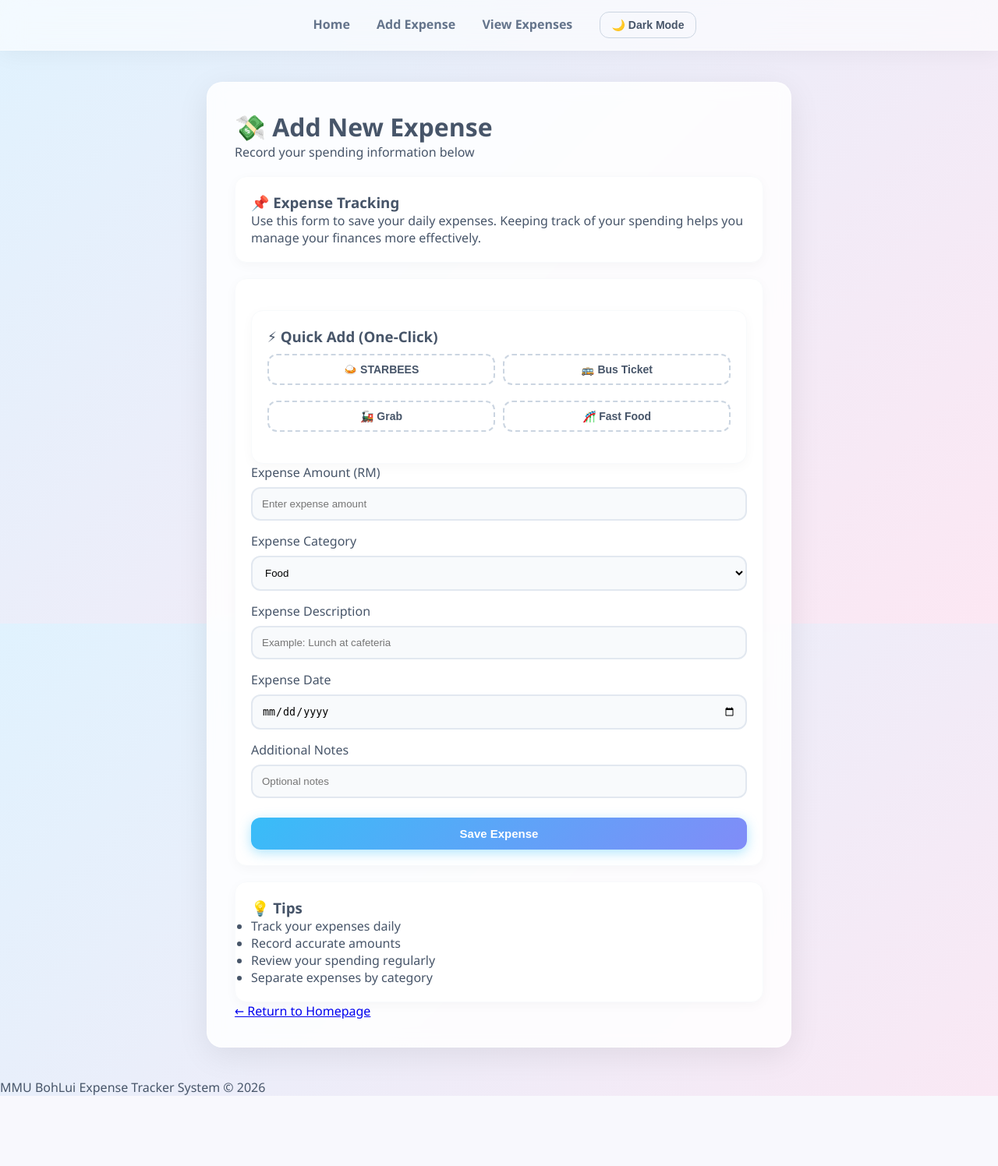
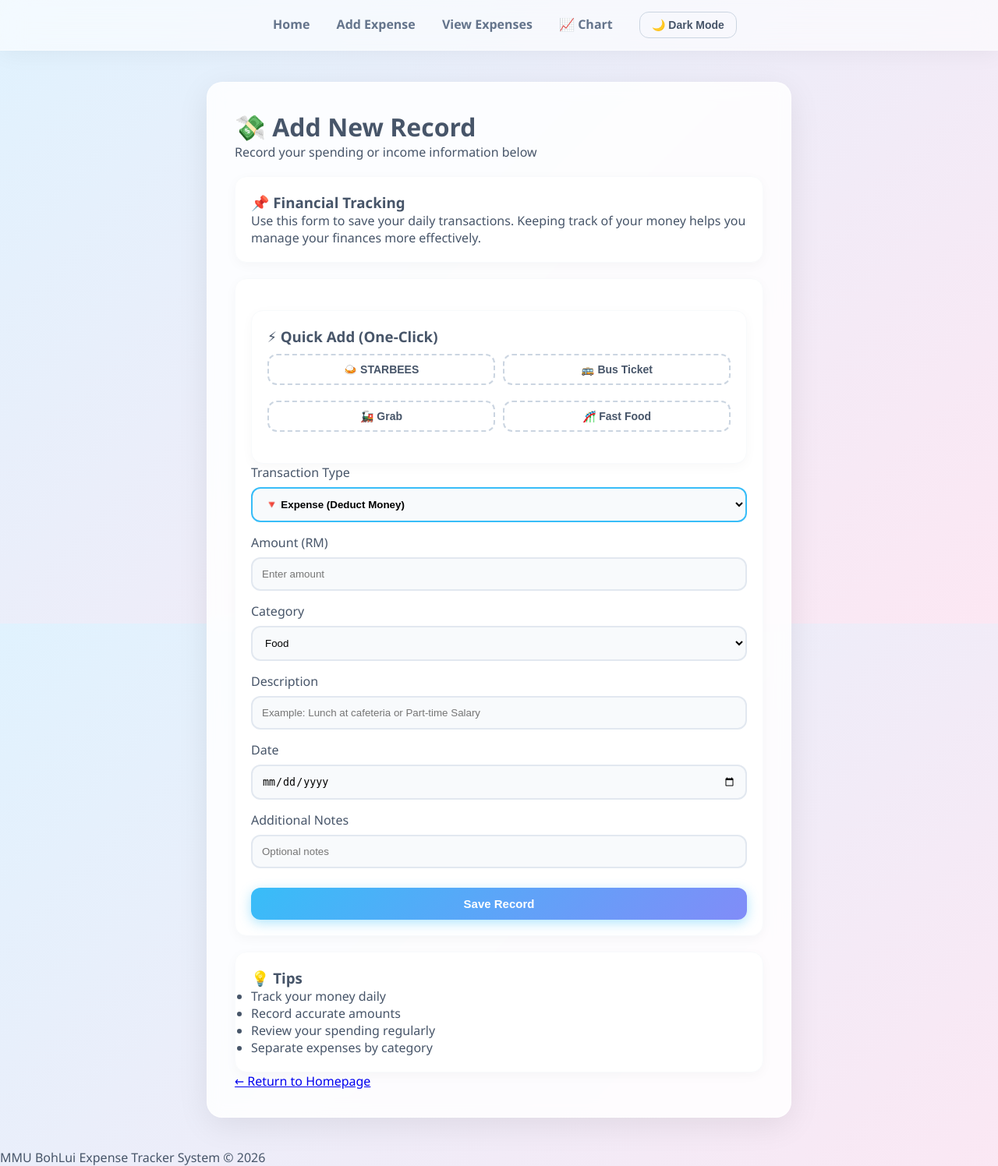
Before and after one commit to yewjoe18/MMU-BohLui, a Flask app: page /add in a window 1280 px wide. Shown: the whole page at 78% size. Before the commit the page ends 1406 px from the top, so only its background shows below. Run offline with Flask 3, Linux system fonts and the light colour scheme; the visitor is signed in with stand-in values (Sample User, id 1).

Commit message:
Created Pie chart system

```diff
--- a/app.py
+++ b/app.py
@@ -13,7 +13,7 @@ create_student_table()
 
 from datetime import datetime # 确保最上面有这行
 
-# ✨ UPDATE: 终极装甲版 - 精准栏位抓取，无视任何数据库错位 Bug！
+# ✨ UPDATE: 主页支持计算 Income，并动态调整余额！
 @app.route('/', methods=['GET', 'POST'])
 def home():
     if 'student_name' not in session:
@@ -23,7 +23,6 @@ def home():
     current_name = session.get('student_name')
     import sqlite3
 
-    # 1. 暴力保存：双重锁定匹配，必定存入！
     if request.method == 'POST':
         new_budget = request.form.get('monthly_budget')
         if new_budget:
@@ -36,7 +35,6 @@ def home():
             flash(f"Success! Budget updated to RM {new_budget}", "success")
             return redirect('/')
 
-    # 2. 精准读取：不再盲抓，直接点名索要 monthly_budget 字段！
     db_data = get_expenses(current_email)
 
     conn = sqlite3.connect('expense.db')
@@ -45,15 +43,12 @@ def home():
     budget_row = cursor.fetchone()
     conn.close()
 
-    # 安全解析：只认我们抓出来的确切数字
-    if budget_row and budget_row[0] is not None:
-        monthly_budget = float(budget_row[0])
-    else:
-        monthly_budget = 00.0
+    monthly_budget = float(budget_row[0]) if (budget_row and budget_row[0] is not None) else 500.0
 
-    # 3. 统计花费 (确保 app.py 最上面有 from datetime import datetime)
     daily_total = 0
     monthly_total = 0
+    monthly_income = 0  # ✨ 新增：本月总收入
+
     from datetime import datetime
     today_str = datetime.now().strftime("%Y-%m-%d")
     current_month_str = datetime.now().strftime("%Y-%m")
@@ -61,29 +56,37 @@ def home():
     for row in db_data:
         amt = float(row[1])
         date_str = row[5]
-        if date_str == today_str:
-            daily_total += amt
-        if date_str and date_str.startswith(current_month_str):
-            monthly_total += amt
+        trans_type = row[6] if len(row) > 6 else 'Expense' # ✨ 安全抓取类型
 
-    # 4. 结算与预警状态
-    balance = monthly_budget - monthly_total
+        if trans_type == 'Income':
+            if date_str and date_str.startswith(current_month_str):
+                monthly_income += amt
+        else: # 默认是支出 Expense
+            if date_str == today_str:
+                daily_total += amt
+            if date_str and date_str.startswith(current_month_str):
+                monthly_total += amt
+
+    # ✨ 核心算法升级：真实余额 = (初始预算 + 本月赚的钱) - 本月花的钱
+    balance = (monthly_budget + monthly_income) - monthly_total
     abs_balance = abs(balance)
 
     budget_status = "normal"
     if balance < 0:
         budget_status = "danger"
-    elif balance < (monthly_budget * 0.2):
+    elif balance < ((monthly_budget + monthly_income) * 0.2):
         budget_status = "warning"
 
     return render_template('index.html',
                            student_name=current_name,
                            daily_total=daily_total,
                            monthly_total=monthly_total,
+                           monthly_income=monthly_income, # ✨ 传给前端
                            monthly_budget=monthly_budget,
                            balance=balance,
                            abs_balance=abs_balance,
                            budget_status=budget_status)
+
 # =========================
 # REGISTER PAGE
 # =========================
@@ -146,56 +149,109 @@ def add_expense():
         amount = request.form.get('amount')
         category = request.form.get('category')
         description = request.form.get('description')
+        trans_type = request.form.get('trans_type') # ✨ 获取是收入还是支出
         current_email = session.get('student_email')
-        current_date = date.today().strftime("%Y-%m-%d")
 
-        insert_expense(amount, category, description, current_email, current_date)
+        # 获取前端传来的日期，如果没有选，就用今天
+        form_date = request.form.get('date')
+        current_date = form_date if form_date else date.today().strftime("%Y-%m-%d")
+
+        # 存入数据库
+        insert_expense(amount, category, description, current_email, current_date, trans_type)
+        flash(f"Successfully added {trans_type} of RM {amount}!", "success")
         return redirect(url_for('list_expenses'))
 
     return render_template('add.html')
 
 from datetime import datetime
 
-# ✨ UPDATE: 极简版的 list 路由，去掉了所有不需要的预算计算逻辑
 @app.route('/list')
 def list_expenses():
     if 'student_name' not in session:
         return redirect('/login')
 
     current_email = session.get('student_email')
-
-    # 1. 拿数据库里的所有账单
     db_data = get_expenses(current_email)
 
     total_amount = 0
     formatted_expenses = []
 
-    # 2. 算总额，并整理表格数据
     for row in db_data:
-        total_amount += float(row[1])
-        # 注意：这里依然要把 row[5] (日期) 放进去，保证你的 Expense Records 表格能显示日期！
-        formatted_expenses.append([row[0], row[1], row[2], row[3], row[5]])
+        amt = float(row[1])
+        trans_type = row[6] if len(row) > 6 else 'Expense'
 
-    # 3. 只传表格数据和总金额给 list.html
+        # 只统计支出的总额用于显示
+        if trans_type == 'Expense':
+            total_amount += amt
+
+        # 把类型 (trans_type) 加到列表的最后传给前端
+        formatted_expenses.append([row[0], row[1], row[2], row[3], row[5], trans_type])
+
     return render_template('list.html',
                            expenses=formatted_expenses,
                            total=total_amount)
 
+# ✨ UPDATE: 新增数据可视化图表路由 (每日计算引擎)
 @app.route('/chart')
 def chart():
     if 'student_name' not in session:
         return redirect('/login')
 
     current_email = session.get('student_email')
-    expenses = get_expenses(current_email)
-    categories = []
-    amounts = []
+    db_data = get_expenses(current_email) # 拿数据库所有数据
 
-    for expense in expenses:
-        categories.append(expense[2])
-        amounts.append(expense[1])
+    from datetime import datetime
+    current_month_str = datetime.now().strftime("%Y-%m")
+    today_str = datetime.now().strftime("%Y-%m-%d")
 
-    return render_template('chart.html', categories=categories, amounts=amounts)
+    # 准备空字典来做数据分类
+    daily_expenses = {}
+    category_expenses = {}
+    monthly_total = 0
+    daily_total = 0
+
+    # 核心算法：循环每一笔账单，按天、按分类进行叠加
+    for row in db_data:
+        amt = float(row[1])
+        category = row[2]
+        date_str = row[5]
+        trans_type = row[6] if len(row) > 6 else 'Expense'
+
+        # 我们只把 "支出 (Expense)" 画进图表里，并且只看本月的数据
+        if trans_type == 'Expense' and date_str and date_str.startswith(current_month_str):
+            monthly_total += amt
+
+            # 计算今天花了多少
+            if date_str == today_str:
+                daily_total += amt
+
+            # 按照【日期】累加金额 (用于折线图和柱状图)
+            if date_str in daily_expenses:
+                daily_expenses[date_str] += amt
+            else:
+                daily_expenses[date_str] = amt
+
+            # 按照【分类】累加金额 (用于饼图)
+            if category in category_expenses:
+                category_expenses[category] += amt
+            else:
+                category_expenses[category] = amt
+
+    # 对日期进行排序 (确保图表从月初到月末按顺序走)
+    sorted_dates = sorted(daily_expenses.keys())
+    sorted_daily_amounts = [daily_expenses[d] for d in sorted_dates]
+
+    categories = list(category_expenses.keys())
+    category_amounts = list(category_expenses.values())
+
+    # 把算好的数据传给前端的 chart.html
+    return render_template('chart.html',
+                           dates=sorted_dates,
+                           daily_amounts=sorted_daily_amounts,
+                           categories=categories,
+                           category_amounts=category_amounts,
+                           monthly_total=monthly_total,
+                           daily_total=daily_total)
 
 
 @app.route('/delete_batch', methods=['POST'])
--- a/templates/add.html
+++ b/templates/add.html
@@ -5,45 +5,39 @@
     <meta name="viewport" content="width=device-width, initial-scale=1.0">
     <title>Add Expense - MMU BohLui</title>
 
-    <!-- CSS LINK -->
     <link rel="stylesheet" href="{{ url_for('static', filename='style.css') }}">
 </head>
 
 <body>
 
-    <!-- NAVIGATION BAR -->
-   <nav>
+    <nav>
         <a href="/">Home</a>
         <a href="/add">Add Expense</a>
         <a href="/list">View Expenses</a>
+        <a href="/chart">📈 Chart</a>  <button id="themeToggle" class="theme-toggle-btn">🌙 Dark Mode</button>
+    </nav>
 
-        <button id="themeToggle" class="theme-toggle-btn">🌙 Dark Mode</button>
-    </nav>
-    <!-- MAIN CONTAINER -->
     <div class="container">
 
-        <!-- PAGE TITLE -->
         <header>
-            <h1>💸 Add New Expense</h1>
+            <h1>💸 Add New Record</h1>
             <p class="subtitle">
-                Record your spending information below
+                Record your spending or income information below
             </p>
         </header>
 
-        <!-- INFORMATION SECTION -->
         <section class="feature-box">
 
-            <h3>📌 Expense Tracking</h3>
+            <h3>📌 Financial Tracking</h3>
 
             <p>
-                Use this form to save your daily expenses.
-                Keeping track of your spending helps you
+                Use this form to save your daily transactions.
+                Keeping track of your money helps you
                 manage your finances more effectively.
             </p>
 
         </section>
 
-        <!-- EXPENSE FORM -->
         <section class="expense-form-section">
 
 <div class="feature-box">
@@ -66,78 +60,72 @@ function fillQuickAdd(category, desc, amount) {
 </script>
             <form method="POST" action="/add">
 
-                <!-- AMOUNT -->
+                <div class="form-group">
+                    <label for="trans_type">
+                        Transaction Type
+                    </label>
+                    <select id="trans_type" name="trans_type" style="border-color: #38bdf8; font-weight: bold;">
+                        <option value="Expense">🔻 Expense (Deduct Money)</option>
+                        <option value="Income">🟩 Income (Add Money)</option>
+                    </select>
+                </div>
+
                 <div class="form-group">
                     <label for="amount">
-                        Expense Amount (RM)
+                        Amount (RM)
                     </label>
                     <input
                         type="number"
                         id="amount"
                         name="amount"
-                        placeholder="Enter expense amount"
+                        placeholder="Enter amount"
                         step="0.01"  required
                     >
                 </div>
 
-                <!-- CATEGORY -->
                 <div class="form-group">
 
                     <label for="category">
-                        Expense Category
+                        Category
                     </label>
 
                     <select id="category" name="category">
 
-                        <option value="Food">
-                            Food
-                        </option>
+                        <option value="Food">Food</option>
+                        <option value="Transport">Transport</option>
+                        <option value="Entertainment">Entertainment</option>
+                        <option value="Bills">Bills</option>
+                        <option value="Shopping">Shopping</option>
 
-                        <option value="Transport">
-                            Transport
-                        </option>
+                        <option value="Allowance">💰 Allowance (Income)</option>
+                        <option value="Salary">💼 Part-time Job (Income)</option>
+                        <option value="Bonus">🎁 Bonus / Others (Income)</option>
 
-                        <option value="Entertainment">
-                            Entertainment
-                        </option>
-
-                        <option value="Bills">
-                            Bills
-                        </option>
-
-                        <option value="Shopping">
-                            Shopping
-                        </option>
-
-                        <option value="Others">
-                            Others
-                        </option>
+                        <option value="Others">Others</option>
 
                     </select>
 
                 </div>
 
-                <!-- DESCRIPTION -->
                 <div class="form-group">
 
                     <label for="description">
-                        Expense Description
+                        Description
                     </label>
 
                     <input
                         type="text"
                         id="description"
                         name="description"
-                        placeholder="Example: Lunch at cafeteria"
+                        placeholder="Example: Lunch at cafeteria or Part-time Salary"
                     >
 
                 </div>
 
-                <!-- DATE -->
                 <div class="form-group">
 
                     <label for="date">
-                        Expense Date
+                        Date
                     </label>
 
                     <input
@@ -148,7 +136,6 @@ function fillQuickAdd(category, desc, amount) {
 
                 </div>
 
-                <!-- NOTES -->
                 <div class="form-group">
 
                     <label for="notes">
@@ -164,11 +151,10 @@ function fillQuickAdd(category, desc, amount) {
 
                 </div>
 
-                <!-- BUTTON SECTION -->
                 <div class="button-section">
 
                     <button type="submit">
-                        Save Expense
+                        Save Record
                     </button>
 
                 </div>
@@ -177,13 +163,12 @@ function fillQuickAdd(category, desc, amount) {
 
         </section>
 
-        <!-- TIPS SECTION -->
         <section class="feature-box">
 
             <h3>💡 Tips</h3>
 
             <ul>
-                <li>Track your expenses daily</li>
+                <li>Track your money daily</li>
                 <li>Record accurate amounts</li>
                 <li>Review your spending regularly</li>
                 <li>Separate expenses by category</li>
@@ -191,7 +176,6 @@ function fillQuickAdd(category, desc, amount) {
 
         </section>
 
-        <!-- NAVIGATION -->
         <section class="navigation-section">
 
             <a href="/">
```
Also changed, not shown: database.py (+15 -7 lines), templates/chart.html (+85 -71 lines), templates/index.html (+10 -22 lines), templates/list.html (+29 -41 lines), expense.db.
